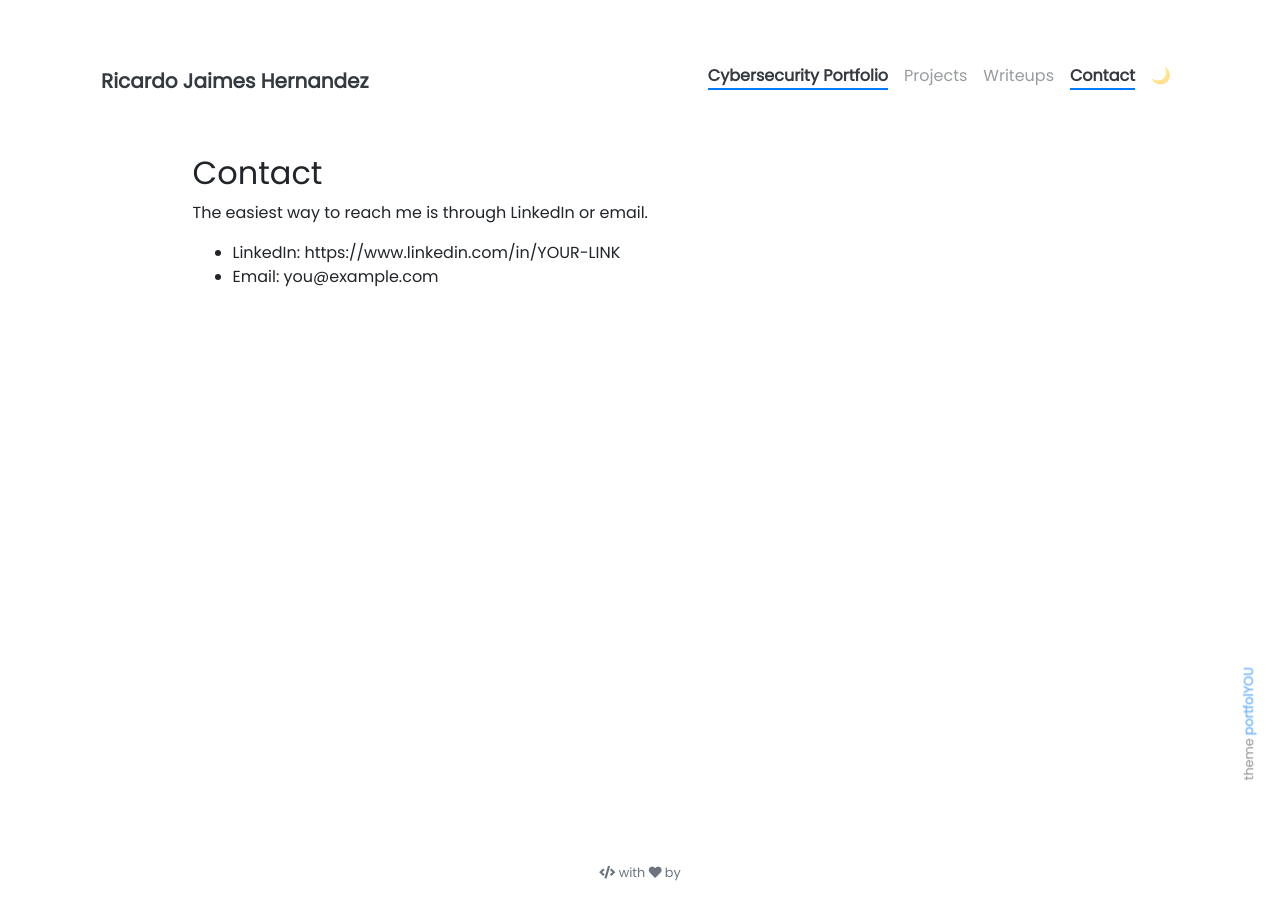
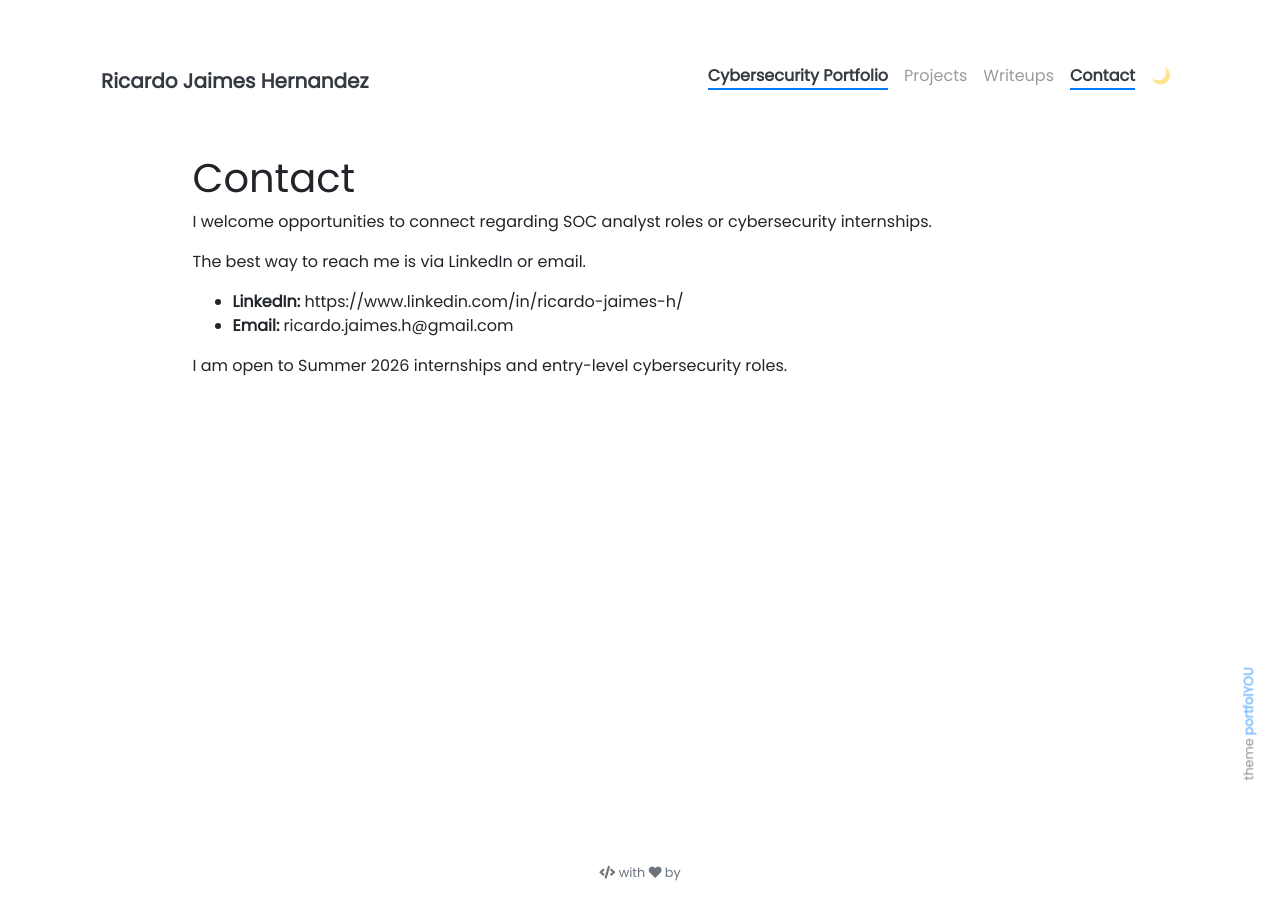
Before and after one commit to RickJaimesDez/RickJaimesDez.github.io, a Jekyll site: the page built from contact.md, in a window 1280 px wide. Built offline with Jekyll 4.4.1, drawn with Linux system fonts in a browser that asks for light colours.

Commit message:
Update contact.md

```diff
--- a/contact.md
+++ b/contact.md
@@ -5,9 +5,13 @@ permalink: /contact/
 weight: 40
 ---
 
-## Contact
+# Contact
 
-The easiest way to reach me is through LinkedIn or email.
+I welcome opportunities to connect regarding SOC analyst roles or cybersecurity internships.
 
-- LinkedIn: https://www.linkedin.com/in/YOUR-LINK
-- Email: you@example.com
+The best way to reach me is via LinkedIn or email.
+
+- **LinkedIn:** https://www.linkedin.com/in/ricardo-jaimes-h/
+- **Email:** ricardo.jaimes.h@gmail.com
+
+I am open to Summer 2026 internships and entry-level cybersecurity roles.
```
